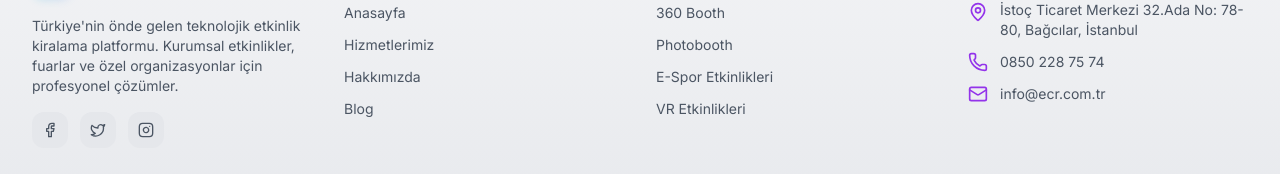
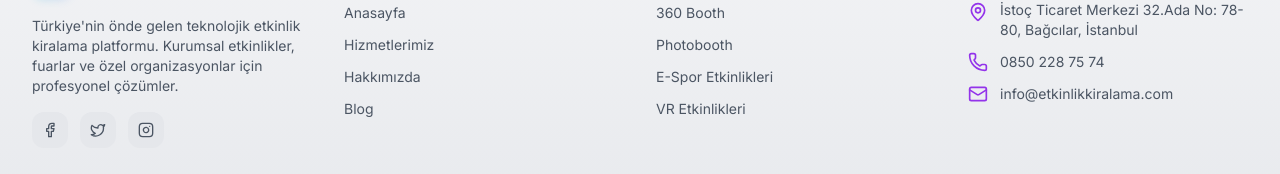
Before and after one commit to ECR-Bilgisayar/etkinlik-kiralama, a React (Vite) app: page /iletisim in a window 1280 px wide. Shown: the part 1499-1673 px from the top of the page. Built offline with nearby package versions, Linux system fonts and the light colour scheme.

Commit message:
footer mail

```diff
--- a/src/components/Footer.jsx
+++ b/src/components/Footer.jsx
@@ -116,7 +116,7 @@ const Footer = () => {
               </li>
               <li className="flex items-center space-x-3">
                 <Mail className="w-5 h-5 text-purple-600 dark:text-purple-400 flex-shrink-0" />
-                <span className="text-gray-600 dark:text-gray-400 text-sm">info@ecr.com.tr</span>
+                <span className="text-gray-600 dark:text-gray-400 text-sm">info@etkinlikkiralama.com</span>
               </li>
             </ul>
           </div>
```
